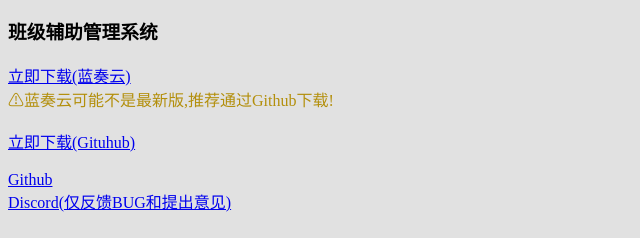
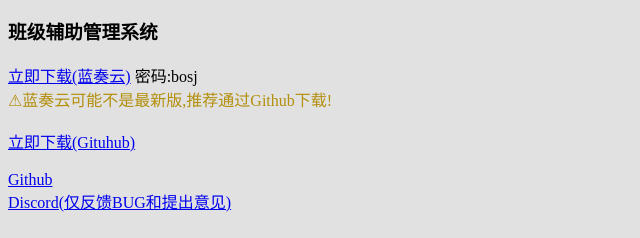
Before and after one commit to zhatujianguanzhe/IndexPage, a plain HTML site: page index.html in a window 1280 px wide. Shown: the part 325-563 px from the top of the page, 0-640 px from the left. Drawn offline with Linux system fonts and the light colour scheme.

Commit message:
Add files via upload

```diff
--- a/index.html
+++ b/index.html
@@ -25,10 +25,9 @@
             <d>Youtube: </d><a href="https://www.youtube.com/@zhatujianguanzhe">Youtube</a>
 
 
-
     <h2>软件</h2>
         <h3>班级辅助管理系统</h3>
-            <a href="https://wwvr.lanzn.com/iCxr0281ko4f">立即下载(蓝奏云)</a>
+            <a href="https://wwvr.lanzn.com/b00jdm2xde">立即下载(蓝奏云)</a><d> 密码:bosj</d>
             <br>
             <d style="color: #b38f0c">⚠蓝奏云可能不是最新版,推荐通过Github下载!</d>
             <br>
```
